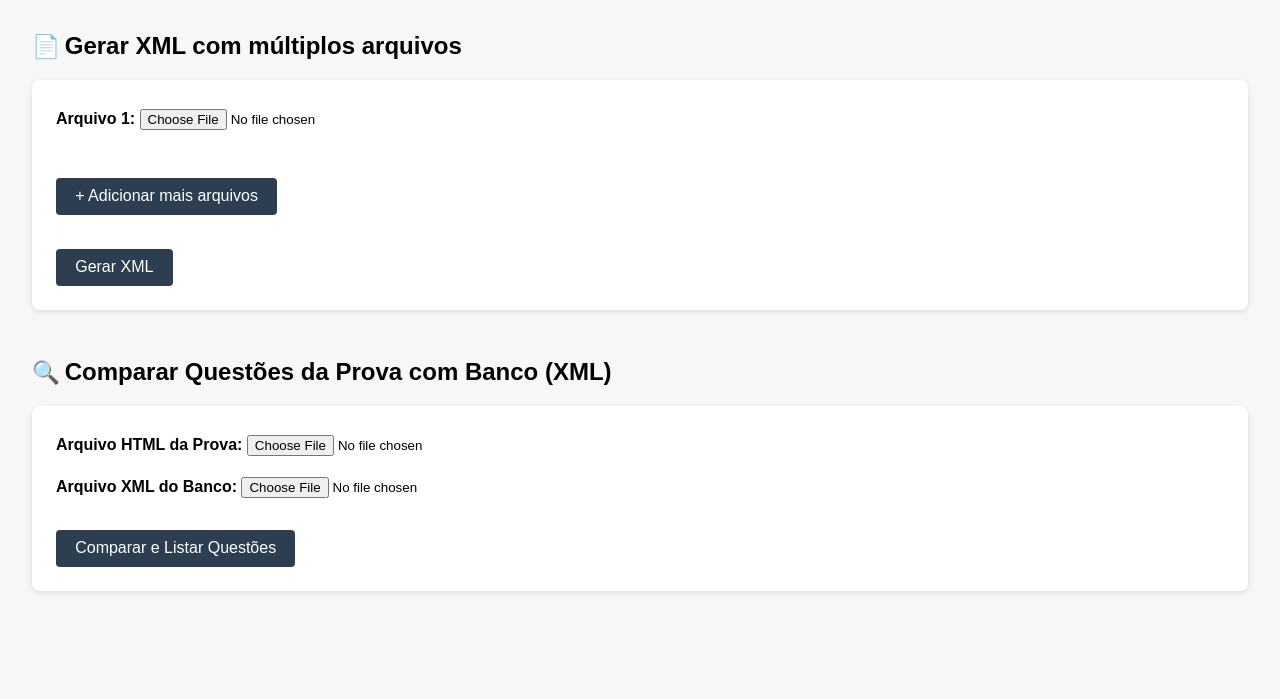
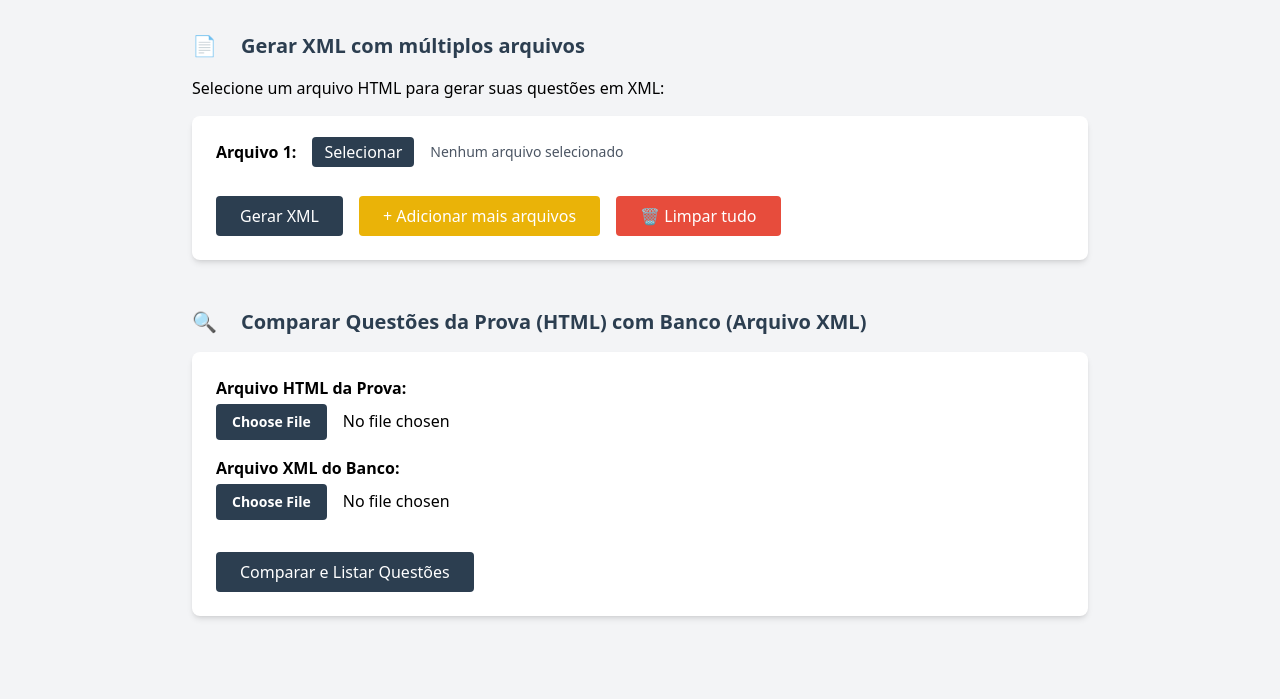
Before and after one commit to mariliacamara/moodle-converter, a website: page static/index.html in a window 1280 px wide. Drawn offline with nearby package versions, Linux system fonts and the light colour scheme.

Commit message:
feat: use tailwind for styling

```diff
--- a/src/common/service/parser.service.ts
+++ b/src/common/service/parser.service.ts
@@ -116,7 +116,6 @@ export class ParserService {
       const statement =
         $el.find('.question-text .ql-editor').html()?.trim() || '';
 
-      console.log(1, statement);
       const isEssay = $el.find('.essay').length > 0;
 
       if (isEssay) {
--- a/static/index.html
+++ b/static/index.html
@@ -3,136 +3,90 @@
 <head>
   <meta charset="UTF-8" />
   <title>Conversor e Comparador de Questões</title>
-  <style>
-    body {
-      font-family: Arial, sans-serif;
-      margin: 2rem;
-      background-color: #f7f7f7;
+  <script src="https://cdn.tailwindcss.com"></script>
+  <script>
+    tailwind.config = {
+      theme: {
+        extend: {
+          colors: {
+            primary: '#2c3e50',
+            danger: '#e74c3c',
+            warning: '#f39c12',
+          }
+        }
+      }
     }
+  </script>
+</head>
+<body class="bg-gray-100 font-sans p-8">
 
-    h1 {
-      color: #2c3e50;
-      font-size: 1.8rem;
-      margin-bottom: 0.5rem;
-    }
+  <div class="max-w-4xl mx-auto">
+    <!-- Gerar XML -->
+    <div class="mb-12">
+      <h2 class="text-xl font-bold text-primary mb-4 flex items-center gap-2">
+        📄 <span class="pl-4">Gerar XML com múltiplos arquivos</span>
+      </h2>
 
-    form {
-      background: white;
-      padding: 1.5rem;
-      margin-bottom: 2rem;
-      border-radius: 8px;
-      box-shadow: 0 2px 6px rgba(0, 0, 0, 0.1);
-    }
+      <p class="mb-4">Selecione um arquivo HTML para gerar suas questões em XML:</p>
 
-    label {
-      display: block;
-      margin-bottom: 1rem;
-      font-weight: bold;
-    }
+      <form id="uploadForm" action="/questions/upload-multiple" method="POST" enctype="multipart/form-data"
+        class="bg-white shadow-md rounded-lg p-6 space-y-4">
+        <div id="fileInputs" class="flex flex-col gap-6">
+          <div class="flex items-center gap-4">
+            <label class="block font-semibold">Arquivo 1:</label>
+            <div class="relative">
+              <label
+                class="bg-primary text-white px-3 py-1 rounded cursor-pointer hover:bg-gray-700"
+                for="fileInput1"
+              >Selecionar</label>
+              <input type="file" name="files" id="fileInput1" accept=".html"
+                class="absolute inset-0 opacity-0 cursor-pointer w-full h-full" required
+                onchange="updateFileName(this)" />
+            </div>
+            <span class="text-sm text-gray-600" id="fileName1">Nenhum arquivo selecionado</span>
+          </div>
+        </div>
 
-    input[type="file"] {
-      margin-top: 0.3rem;
-    }
+        <div style="margin-top: 2rem;" class="flex flex-row gap-4">
+          <button type="submit" class="bg-primary text-white px-6 py-2 rounded hover:bg-gray-700">
+            Gerar XML
+          </button>
+          <button type="button" class="bg-yellow-500 text-white px-6 py-2 rounded hover:bg-yellow-600" onclick="addFileInput()">
+            + Adicionar mais arquivos
+          </button>
+          <button type="button" class="bg-danger text-white px-6 py-2 rounded hover:bg-red-700" onclick="clearAllFileInputs()">
+            🗑️ Limpar tudo
+          </button>
+        </div>
+      </form>
+    </div>
 
-    button {
-      background-color: #2c3e50;
-      color: white;
-      border: none;
-      padding: 0.6rem 1.2rem;
-      font-size: 1rem;
-      border-radius: 4px;
-      cursor: pointer;
-      margin-top: 1rem;
-    }
+    <!-- Comparar Questões -->
+    <div class="mb-12">
+      <h2 class="text-xl font-bold text-primary mb-4 flex items-center gap-2">
+        🔍 <span class="pl-4">Comparar Questões da Prova (HTML) com Banco (Arquivo XML)</span>
+      </h2>
 
-    button:hover {
-      background-color: #34495e;
-    }
+      <form id="compareForm" class="bg-white shadow-md rounded-lg p-6 space-y-4">
+        <div>
+          <label class="block font-semibold mb-1">Arquivo HTML da Prova:</label>
+          <input type="file" name="htmlFile" accept=".html" required
+            class="block w-full file:mr-4 file:py-2 file:px-4 file:rounded file:border-0 file:text-sm file:font-semibold file:bg-primary file:text-white hover:file:bg-gray-700" />
+        </div>
 
-    .section {
-      margin-bottom: 3rem;
-    }
+        <div>
+          <label class="block font-semibold mb-1">Arquivo XML do Banco:</label>
+          <input type="file" name="xmlFile" accept=".xml" required
+            class="block w-full file:mr-4 file:py-2 file:px-4 file:rounded file:border-0 file:text-sm file:font-semibold file:bg-primary file:text-white hover:file:bg-gray-700" />
+        </div>
 
-    .icon {
-      font-size: 1.4rem;
-      margin-right: 0.3rem;
-    }
+        <button type="submit" style="margin-top: 2rem;" class="bg-primary text-white px-6 py-2 rounded hover:bg-gray-700">
+          Comparar e Listar Questões
+        </button>
+      </form>
 
-    .file-input-wrapper {
-      display: flex;
-      align-items: center;
-      gap: 1rem;
-      margin-bottom: 1rem;
-    }
-
-    .remove-btn {
-      background-color: #e74c3c;
-      padding: 0.4rem 0.8rem;
-      font-size: 0.9rem;
-      border-radius: 4px;
-    }
-
-    .remove-btn:hover {
-      background-color: #c0392b;
-    }
-
-    ul {
-      list-style: none;
-      padding-left: 0;
-    }
-
-    li {
-      background: #fff;
-      margin-bottom: 0.5rem;
-      padding: 0.8rem;
-      border-left: 4px solid #2c3e50;
-      border-radius: 4px;
-    }
-
-    .not-found li {
-      border-left-color: #e74c3c;
-      background-color: #fff5f5;
-    }
-
-    .duplicated li {
-      border-left-color: #f39c12;
-      background-color: #fffaf0;
-    }
-  </style>
-</head>
-<body>
-
-  <div class="section">
-    <h2><span class="icon">📄</span>Gerar XML com múltiplos arquivos</h2>
-    <form id="uploadForm" action="/questions/upload-multiple" method="POST" enctype="multipart/form-data">
-      <div id="fileInputs">
-        <div class="file-input-wrapper">
-          <label>Arquivo 1:
-            <input type="file" name="files" accept=".pdf,.html" required />
-          </label>
-        </div>
-      </div>
-      <button type="button" onclick="addFileInput()">+ Adicionar mais arquivos</button>
-      <br /><br />
-      <button type="submit">Gerar XML</button>
-    </form>
-  </div>
-
-  <div class="section">
-    <h2><span class="icon">🔍</span>Comparar Questões da Prova com Banco (XML)</h2>
-    <form id="compareForm">
-      <label>
-        Arquivo HTML da Prova:
-        <input type="file" name="htmlFile" accept=".html" required />
-      </label>
-      <label>
-        Arquivo XML do Banco:
-        <input type="file" name="xmlFile" accept=".xml" required />
-      </label>
-      <button type="submit">Comparar e Listar Questões</button>
-    </form>
-
-    <div id="result" style="margin-top: 2rem;"></div>
+      <div id="result" class="mt-8"></div>
+    </div>
   </div>
 
   <script>
@@ -143,20 +97,59 @@
       const container = document.getElementById('fileInputs');
 
       const wrapper = document.createElement('div');
-      wrapper.className = 'file-input-wrapper';
+      wrapper.className = 'flex items-center gap-4';
 
       const label = document.createElement('label');
-      label.innerHTML = `Arquivo ${fileCount}: <input type="file" name="files" accept=".pdf,.html" required />`;
+      label.className = 'block font-semibold';
+      label.innerText = `Arquivo ${fileCount}:`;
+
+      const inputWrapper = document.createElement('div');
+      inputWrapper.className = 'relative';
+
+      const labelBtn = document.createElement('label');
+      labelBtn.className = 'bg-primary text-white px-3 py-1 rounded cursor-pointer hover:bg-gray-700';
+      labelBtn.setAttribute('for', `fileInput${fileCount}`);
+      labelBtn.innerText = 'Selecionar';
+
+      const input = document.createElement('input');
+      input.type = 'file';
+      input.name = 'files';
+      input.id = `fileInput${fileCount}`;
+      input.accept = '.pdf,.html';
+      input.required = true;
+      input.className = 'absolute inset-0 opacity-0 cursor-pointer w-full h-full';
+      input.setAttribute('onchange', 'updateFileName(this)');
+
+      const fileNameSpan = document.createElement('span');
+      fileNameSpan.className = 'text-sm text-gray-600';
+      fileNameSpan.id = `fileName${fileCount}`;
+      fileNameSpan.textContent = 'Nenhum arquivo selecionado';
 
       const removeBtn = document.createElement('button');
       removeBtn.type = 'button';
-      removeBtn.className = 'remove-btn';
-      removeBtn.innerText = '❌ Remover';
+      removeBtn.className = 'bg-danger text-white px-3 py-1 rounded text-sm hover:bg-red-700';
+      removeBtn.innerText = 'Remover';
       removeBtn.onclick = () => container.removeChild(wrapper);
 
+      inputWrapper.appendChild(labelBtn);
+      inputWrapper.appendChild(input);
+
       wrapper.appendChild(label);
+      wrapper.appendChild(inputWrapper);
+      wrapper.appendChild(fileNameSpan);
       wrapper.appendChild(removeBtn);
+
       container.appendChild(wrapper);
+    }
+
+    function updateFileName(input) {
+      const id = input.id.replace('fileInput', '');
+      const span = document.getElementById('fileName' + id);
+      if (input.files.length > 0) {
+        span.textContent = input.files[0].name;
+      } else {
+        span.textContent = 'Nenhum arquivo selecionado';
+      }
     }
 
     document.getElementById('compareForm').addEventListener('submit', async function (e) {
@@ -168,7 +161,7 @@
       const resultDiv = document.getElementById('result');
 
       if (!htmlFile || !xmlFile) {
-        resultDiv.innerHTML = "<p style='color:red;'>Selecione os dois arquivos.</p>";
+        resultDiv.innerHTML = "<p class='text-red-600'>Selecione os dois arquivos.</p>";
         return;
       }
 
@@ -191,26 +184,25 @@
         const duplicadas = data.duplicatedQuestions || [];
 
         resultDiv.innerHTML = `
-          <h2>✅ ${encontradas.length} questão(ões) encontradas</h2>
-          <ul>
-            ${encontradas.map(q => `<li><strong>${q.title}</strong>: ${q.statement}</li>`).join('')}
+          <h2 class="text-green-700 font-bold mb-2">✅ ${encontradas.length} questão(ões) encontradas</h2>
+          <ul class="space-y-2">
+            ${encontradas.map(q => `<li class="bg-white border-l-4 border-primary p-3 rounded">${q.title}: ${q.statement}</li>`).join('')}
           </ul>
 
-          <h2 style="color:darkred">❌ ${naoEncontradas.length} não encontrada(s) no banco</h2>
-          <ul class="not-found">
-            ${naoEncontradas.map(q => `<li><strong>${q.title}</strong>: ${q.statement}</li>`).join('')}
+          <h2 class="text-red-700 font-bold mt-6 mb-2">❌ ${naoEncontradas.length} não encontrada(s) no banco</h2>
+          <ul class="space-y-2">
+            ${naoEncontradas.map(q => `<li class="bg-red-50 border-l-4 border-danger p-3 rounded">${q.title}: ${q.statement}</li>`).join('')}
           </ul>
 
-          <h2 style="color:#f39c12">⚠️ ${duplicadas.length} duplicada(s)</h2>
-          <ul class="duplicated">
-            ${duplicadas.map(q => `<li><strong>${q.title}</strong>: ${q.statement}</li>`).join('')}
+          <h2 class="text-yellow-600 font-bold mt-6 mb-2">⚠️ ${duplicadas.length} duplicada(s)</h2>
+          <ul class="space-y-2">
+            ${duplicadas.map(q => `<li class="bg-yellow-50 border-l-4 border-warning p-3 rounded">${q.title}: ${q.statement}</li>`).join('')}
           </ul>
         `;
       } catch (err) {
-        resultDiv.innerHTML = `<p style="color:red;">Erro ao enviar arquivos: ${err.message}</p>`;
+        resultDiv.innerHTML = `<p class='text-red-600'>Erro ao enviar arquivos: ${err.message}</p>`;
       }
     });
   </script>
-
 </body>
 </html>
```
